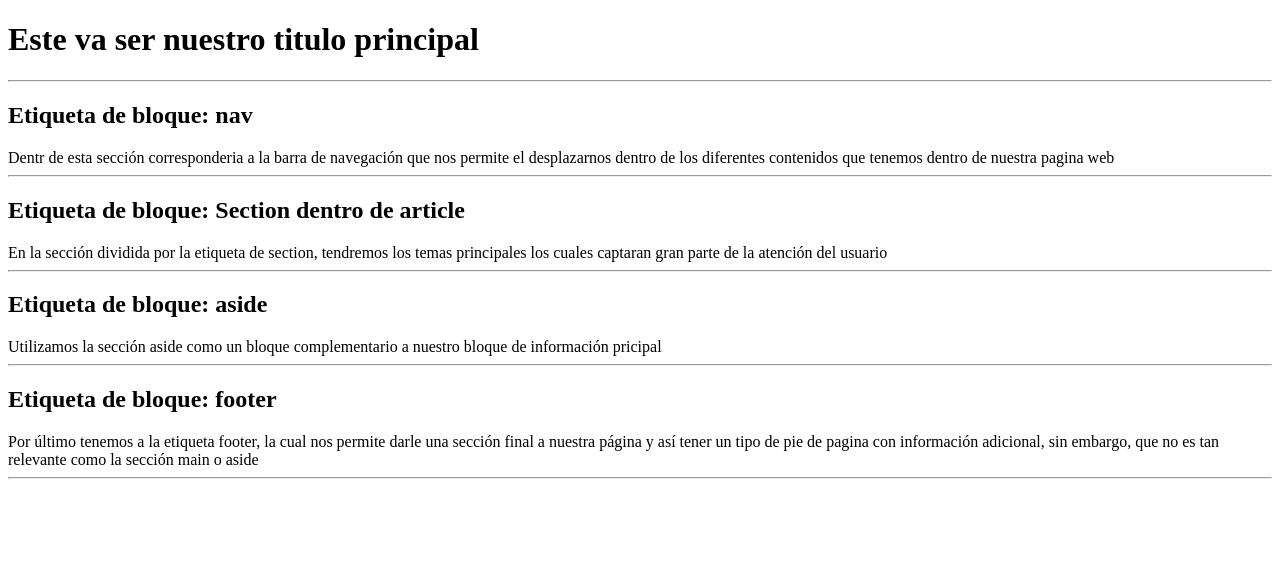
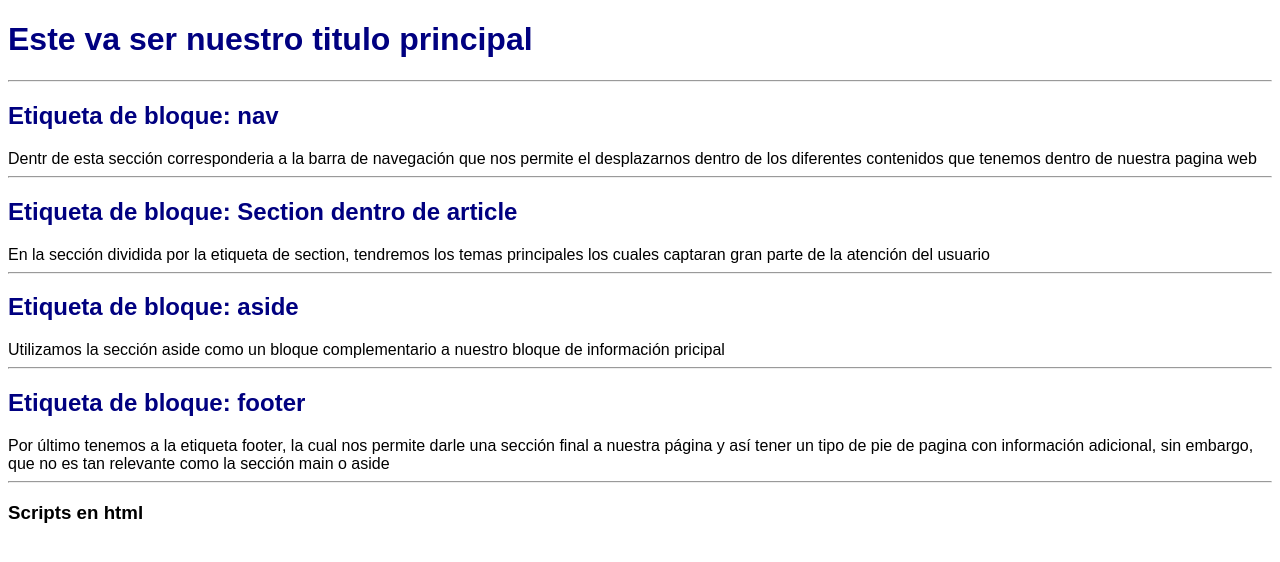
Before and after one commit to tonyplfx/apunteshtml, a plain HTML site: page index.html in a window 1280 px wide. Drawn offline with Linux system fonts and the light colour scheme.

Commit message:
actualizando documentos

```diff
--- a/assets/estilos.css
+++ b/assets/estilos.css
@@ -1,3 +1,11 @@
 h1{
   color: navy;
 }
+
+h2{
+  color: navy;
+}
+
+body{
+  font-family: sans-serif;
+}
--- a/index.html
+++ b/index.html
@@ -5,6 +5,7 @@
   <meta http-equiv="X-UA-Compatible" content="IE=edge">
   <meta name="description" content="En esta pagina estamos aprendiendo los fundamentos de HTML">
   <title>aprendiendo html</title>
+  <link rel="stylesheet" href="assets/estilos.css">
 </head>
 <body>
   <header>
@@ -21,6 +22,7 @@
       <h2>Etiqueta de bloque: Section dentro de article</h2>
       En la sección dividida por la etiqueta de section, tendremos los temas principales los cuales captaran gran parte de la atención del usuario
     </section>
+
   </article>
 <hr>
   <aside>
@@ -33,5 +35,10 @@
       Por último tenemos a la etiqueta footer, la cual nos permite darle una sección final a nuestra página y así tener un tipo de pie de pagina con información adicional, sin embargo, que no es tan relevante como la sección main o aside
   </footer>
   <hr>
+  <h3>Scripts en html</h3>
+  <!--Asi como el linkeo de las etiquetas de estilos por buenas practicas deben de ir en la parte del head, las referencias del codigo script debe de ir en la parte inferior del documento, casi siempre en la parte antes del final del body.-->
+    <script>
+      console.log("Hola, estamos aprendiendo html");
+    </script>
 </body>
 </html>
```
